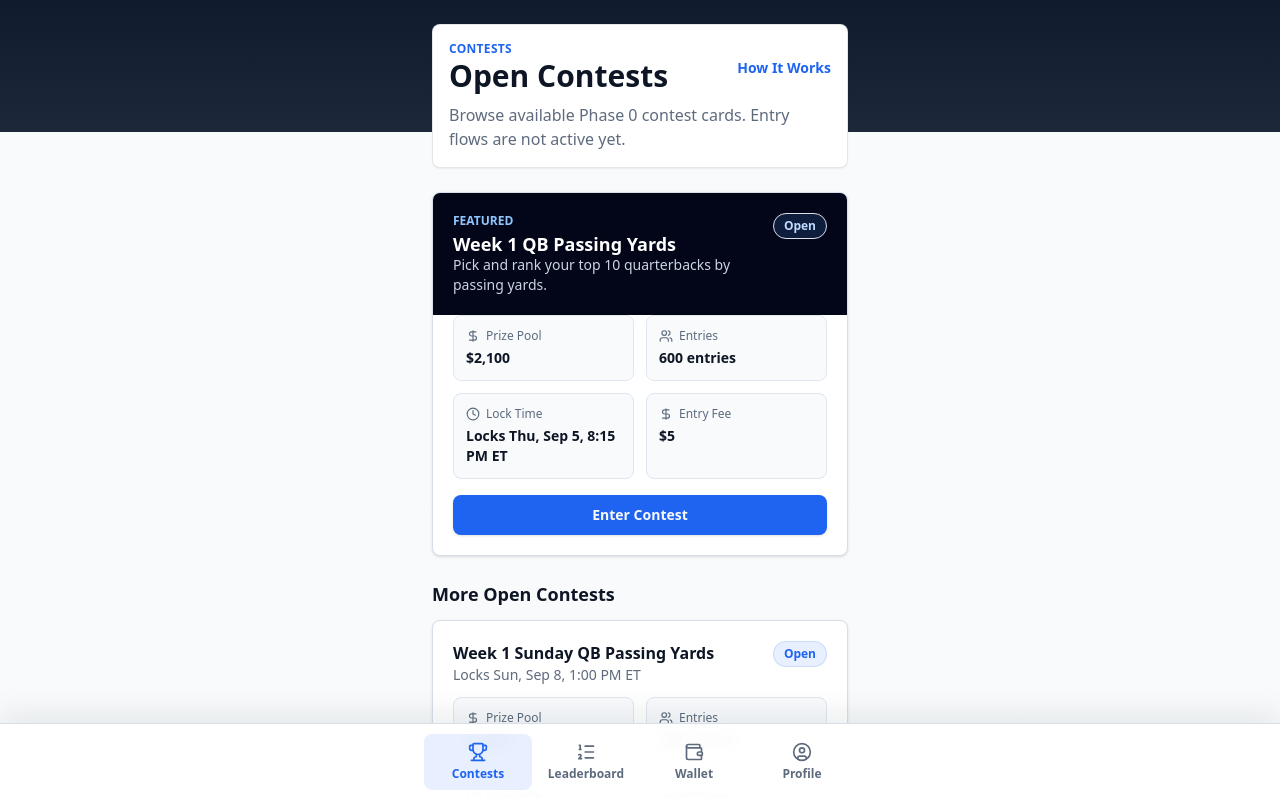
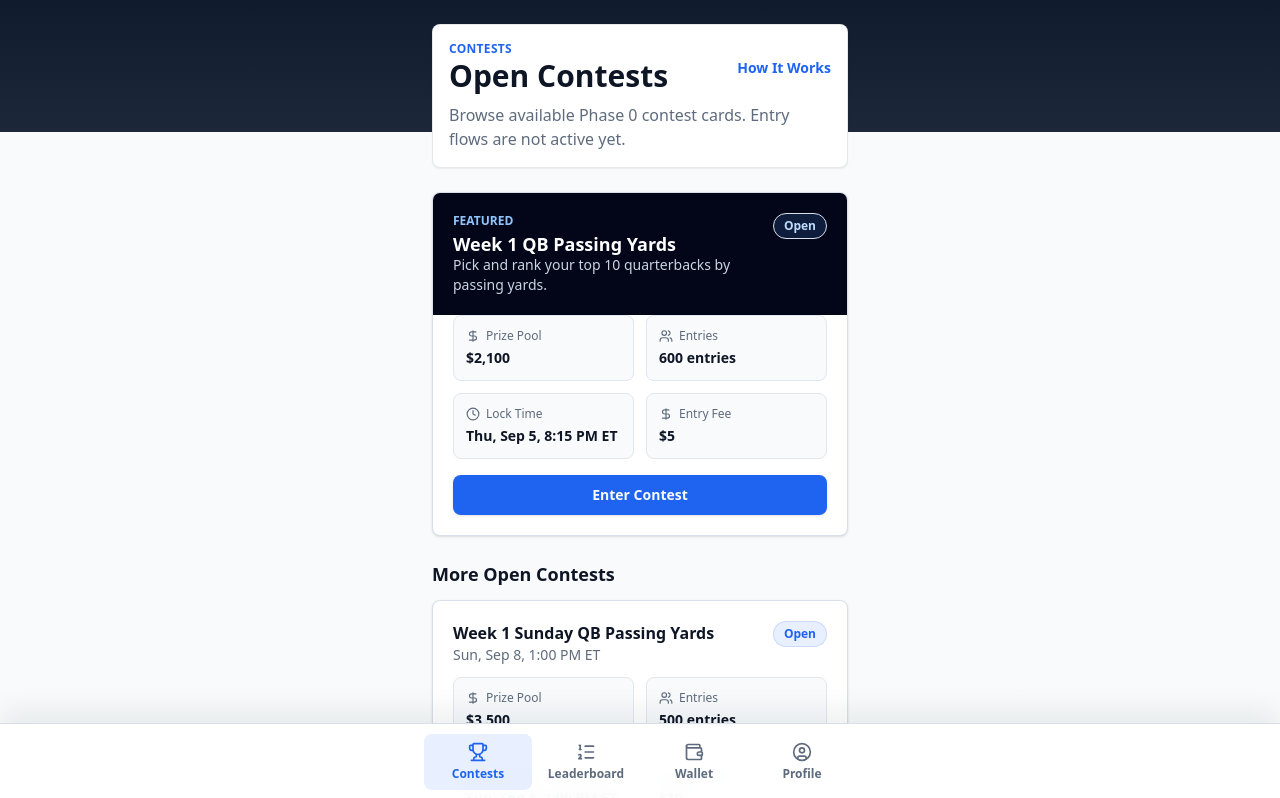
Before and after one commit to parkerhlevy/pickrank-app, a Next.js app: page /contests in a window 1280 px wide. Shown: the top 798 px of the page. Built offline with nearby package versions, Linux system fonts and the light colour scheme.

Commit message:
Refine contest scoring copy

```diff
--- a/app/contests/[contestId]/page.tsx
+++ b/app/contests/[contestId]/page.tsx
@@ -66,7 +66,9 @@ export default async function ContestDetailPage({ params }: { params: Promise<{
       <Card>
         <CardHeader>
           <CardTitle>Scoring Summary</CardTitle>
-          <CardDescription>{contest.slate}. Actual ranks are measured against the full slate.</CardDescription>
+          <CardDescription>
+            {contest.slate}. Rank differential compares each saved spot against the official final rank.
+          </CardDescription>
         </CardHeader>
         <CardContent className="space-y-3 text-sm">
           <div className="flex items-start gap-2">
@@ -78,6 +80,9 @@ export default async function ContestDetailPage({ params }: { params: Promise<{
             <p>Your score is based on rank differential against the official final stat ranking. Lower is better.</p>
           </div>
           <p className="rounded-lg bg-slate-100 p-3 text-muted-foreground">Results appear only after final stat review in a future phase.</p>
+          <Button asChild variant="secondary" className="w-full">
+            <Link href="/how-it-works#rank-differential-example">See Scoring Example</Link>
+          </Button>
         </CardContent>
       </Card>
 
--- a/app/contests/page.tsx
+++ b/app/contests/page.tsx
@@ -53,7 +53,7 @@ export default function ContestsPage() {
               <div className="flex items-start justify-between gap-3">
                 <div>
                   <CardTitle className="text-base">{contest.title}</CardTitle>
-                  <CardDescription>{contest.lockTime}</CardDescription>
+                  <CardDescription>{formatLockTime(contest.lockTime)}</CardDescription>
                 </div>
                 <span className="status-pill">{contest.status}</span>
               </div>
@@ -85,10 +85,14 @@ function ContestStats({
     <div className={compact ? 'grid grid-cols-2 gap-3 text-sm' : 'grid grid-cols-2 gap-3 text-sm'}>
       <Stat icon={DollarSign} label="Prize Pool" value={contest.prizePool} />
       <Stat icon={Users} label="Entries" value={contest.entries} />
-      <Stat icon={Clock} label="Lock Time" value={contest.lockTime} />
+      <Stat icon={Clock} label="Lock Time" value={formatLockTime(contest.lockTime)} />
       <Stat icon={DollarSign} label="Entry Fee" value={contest.entryFee} />
     </div>
   );
+}
+
+function formatLockTime(lockTime: string) {
+  return lockTime.replace(/^Locks\s+/, '');
 }
 
 function Stat({
--- a/app/how-it-works/page.tsx
+++ b/app/how-it-works/page.tsx
@@ -18,7 +18,9 @@ export default function HowItWorksPage() {
     {
       icon: BarChart3,
       title: 'Compare final stats',
-      description: 'Your final score is based on rank differential against the official final ranking for the contest stat.',
+      description:
+        'After final stats are reviewed, each saved rank is compared with the official final rank. Add those differences across your lineup. Lower total differential wins.',
+      href: '#rank-differential-example',
     },
     {
       icon: Trophy,
@@ -51,13 +53,18 @@ export default function HowItWorksPage() {
               </CardHeader>
               <CardContent>
                 <p className="text-sm text-muted-foreground">{step.description}</p>
+                {step.href ? (
+                  <Link href={step.href} className="mt-3 inline-flex text-sm font-bold text-primary">
+                    View example
+                  </Link>
+                ) : null}
               </CardContent>
             </Card>
           );
         })}
       </div>
 
-      <Card>
+      <Card id="rank-differential-example">
         <CardHeader>
           <CardTitle>Scoring Snapshot</CardTitle>
           <CardDescription>Differential scoring direction from the simulation work.</CardDescription>
```
